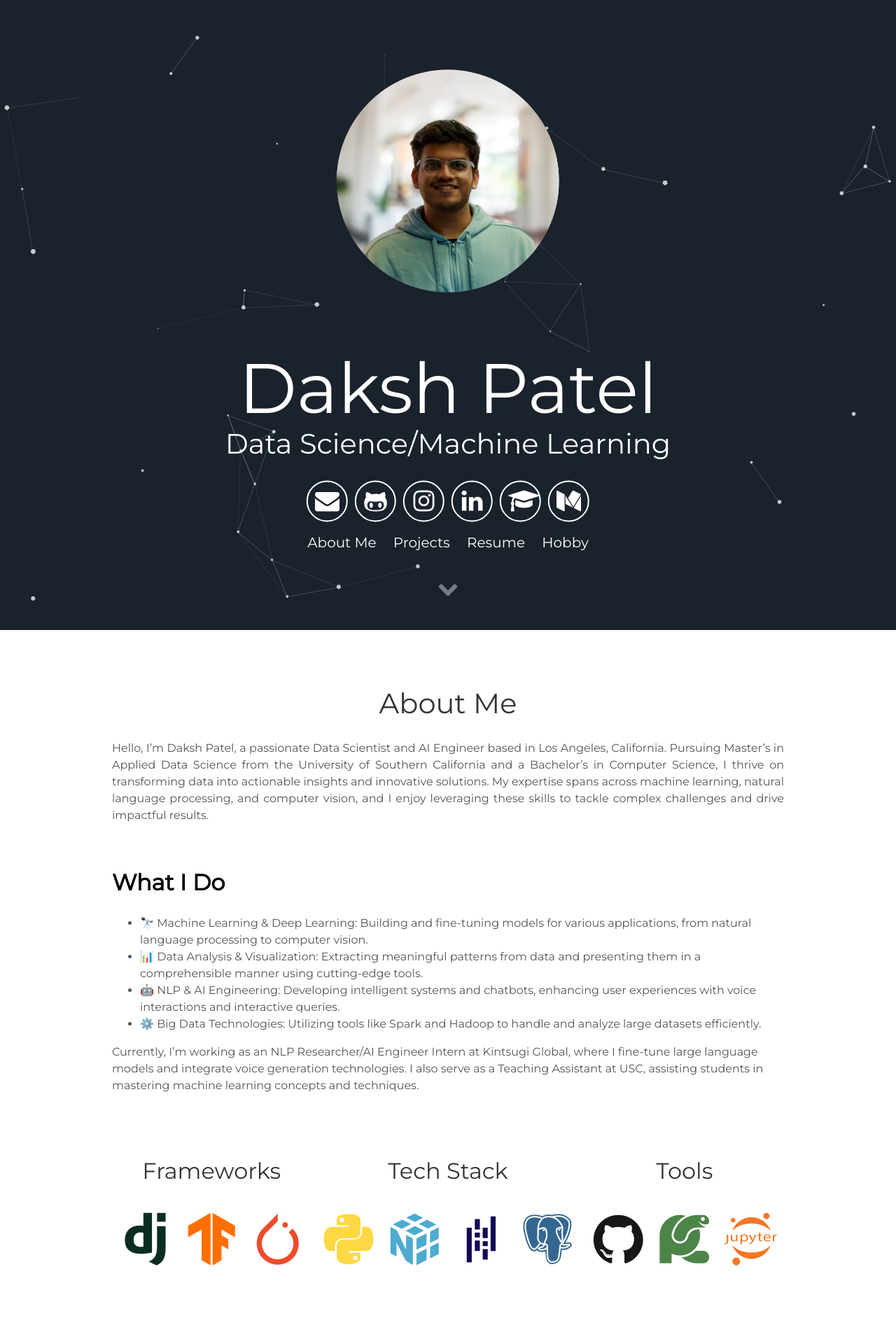
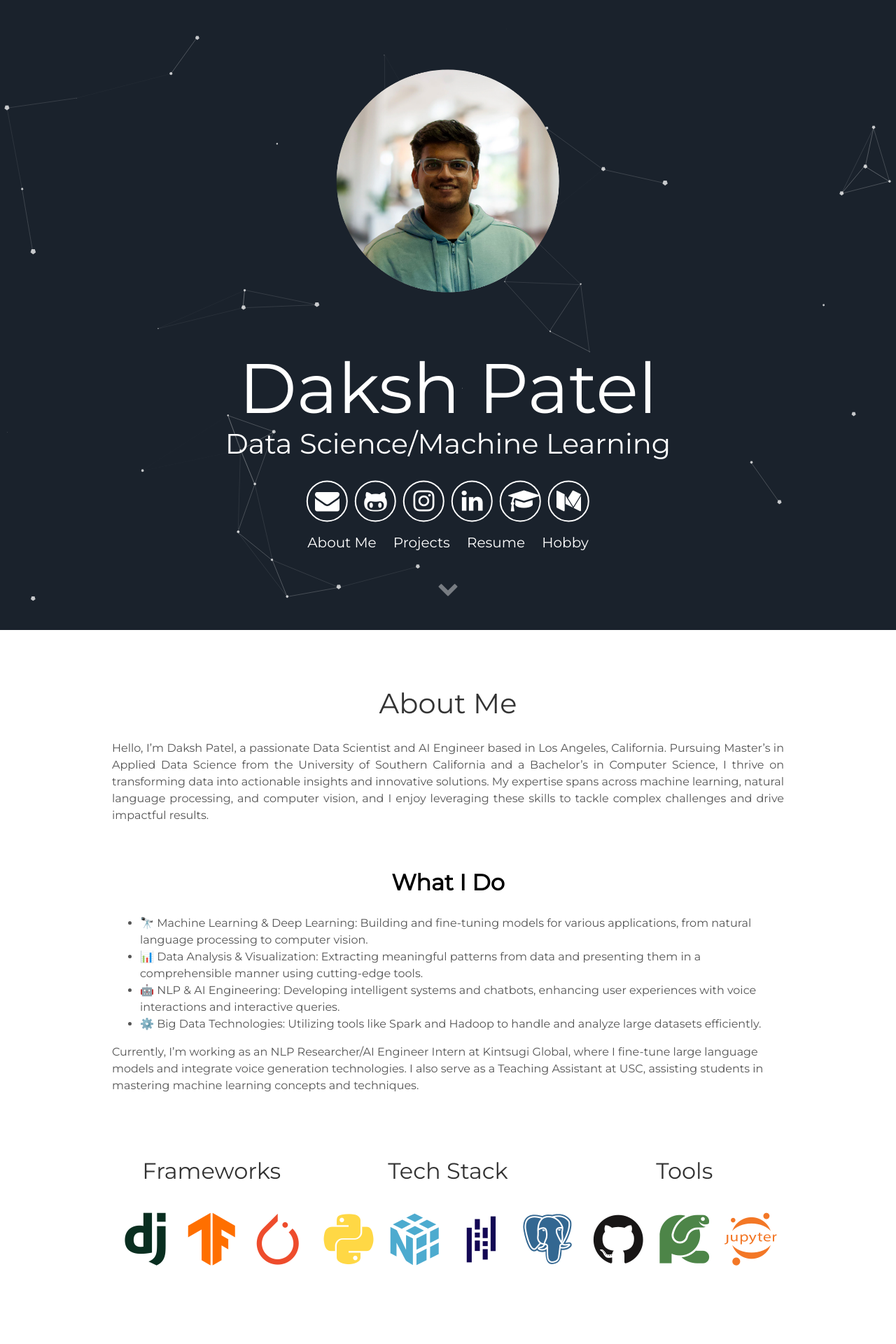
Before and after one commit to helloitsdaksh/portfolio, a Jekyll site: the page built from index.html, in a window 1280 px wide. Shown: the top 1920 px of the page at 70% size. Built offline with Jekyll 4.4.1, drawn with Linux system fonts in a browser that asks for light colours.

Commit message:
Made changes in About section!!

```diff
--- a/_includes/about.html
+++ b/_includes/about.html
@@ -12,8 +12,12 @@
     </p>
 </div>
 
+
+<div class="user-details">
+    <h2 id="what-i-do"><strong>What I Do</strong></h2>
+</div>
 <div>
-    <h2 id="what-i-do"><strong>What I Do</strong></h2>
+
     <ul>
         <li>🔭 Machine Learning & Deep Learning: Building and fine-tuning models for various applications, from natural
             language processing to computer vision.
```
